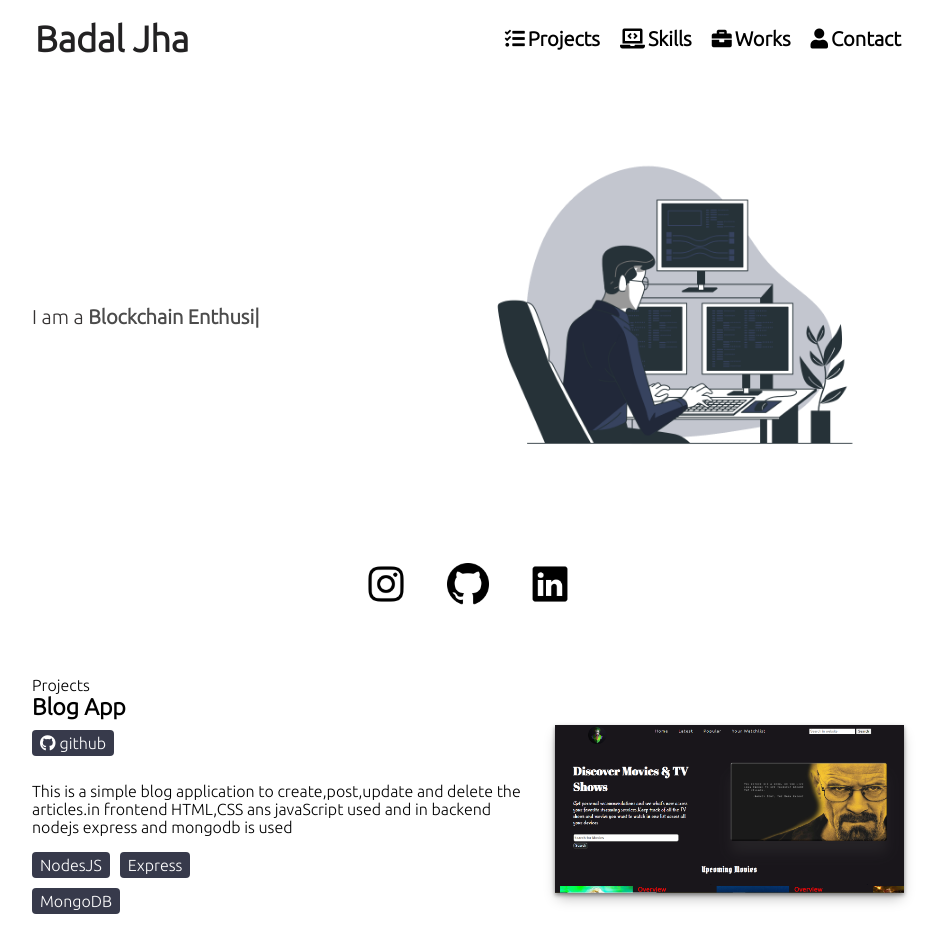
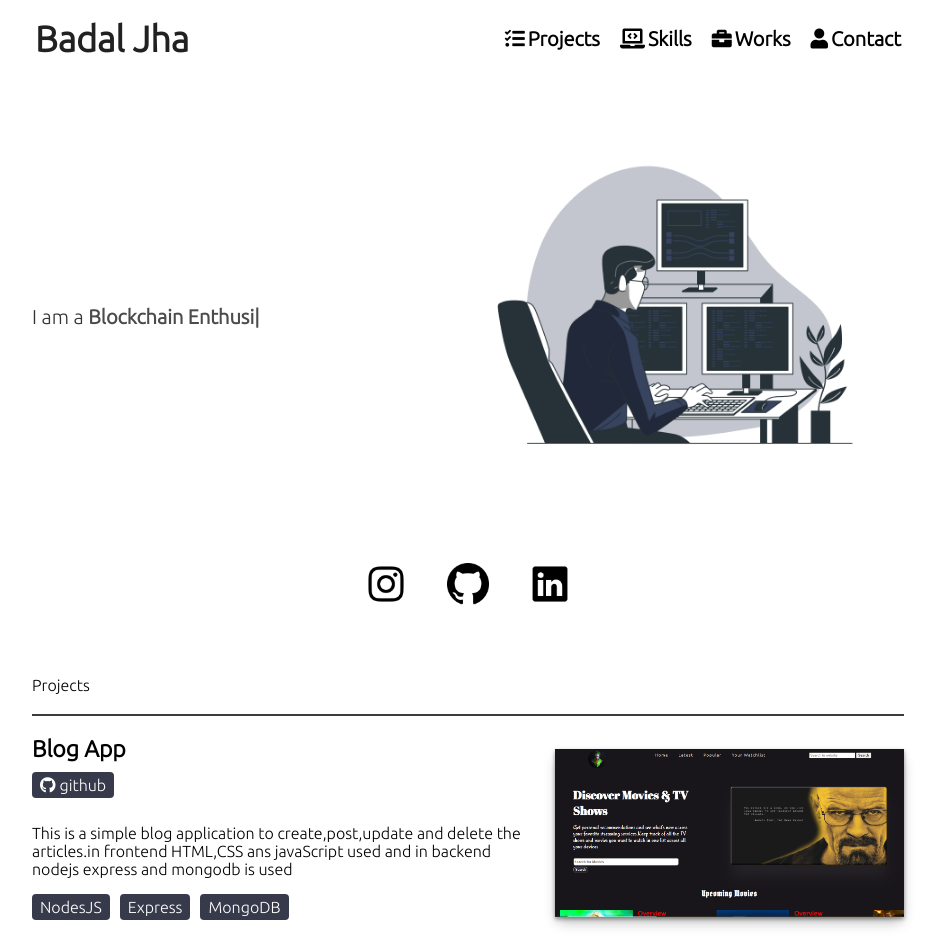
Before and after one commit to Badal-Jha/my-portfolio-website, a React (Create React App) app: page / in a window 1280 px wide. Shown: the top 952 px of the page, without its empty margins (172-1111 px from the left). Built offline with nearby package versions, Linux system fonts and the light colour scheme.

Commit message:
seperator component added

```diff
--- a/src/components/body/projects/project-card.css
+++ b/src/components/body/projects/project-card.css
@@ -19,7 +19,7 @@
 .project-tags {
   display: flex;
   flex-wrap: wrap;
-  max-width: 40%;
+  max-width: 60%;
 }
 .project-links {
   margin-top: 10px;
--- a/src/components/body/projects/project-card.jsx
+++ b/src/components/body/projects/project-card.jsx
@@ -30,7 +30,7 @@ const ProjectCard = ({ project }) => {
         </div>
       </div>
 
-      <img src={project.image} alt="image" className="project-photo" />
+      <img src={project.image} alt="project" className="project-photo" />
     </div>
   );
 };
--- a/src/components/body/projects/project.jsx
+++ b/src/components/body/projects/project.jsx
@@ -2,11 +2,13 @@ import React from "react";
 import "./projects.css";
 import projectsData from "../../data/projects";
 import ProjectCard from "./project-card";
+import SectionSeperator from "../../comman/sectionSeperator/sectionSeperator";
 const Projects = () => {
   const data = projectsData;
   return (
     <div className="projects">
       <div className="section-title">Projects</div>
+      <SectionSeperator />
       <div>
         {data.map((project) => {
           return <ProjectCard project={project} />;
--- /dev/null
+++ b/src/components/comman/sectionSeperator/sectionSeperator.css
@@ -0,0 +1,5 @@
+.section-seperator {
+  border: 0.5px solid rgb(61, 60, 61);
+  max-width: 100%;
+  margin: 20px 0;
+}
--- /dev/null
+++ b/src/components/comman/sectionSeperator/sectionSeperator.jsx
@@ -0,0 +1,7 @@
+import React from "react";
+import "./sectionSeperator.css";
+const SectionSeperator = () => {
+  return <div className="section-seperator"></div>;
+};
+
+export default SectionSeperator;
```
